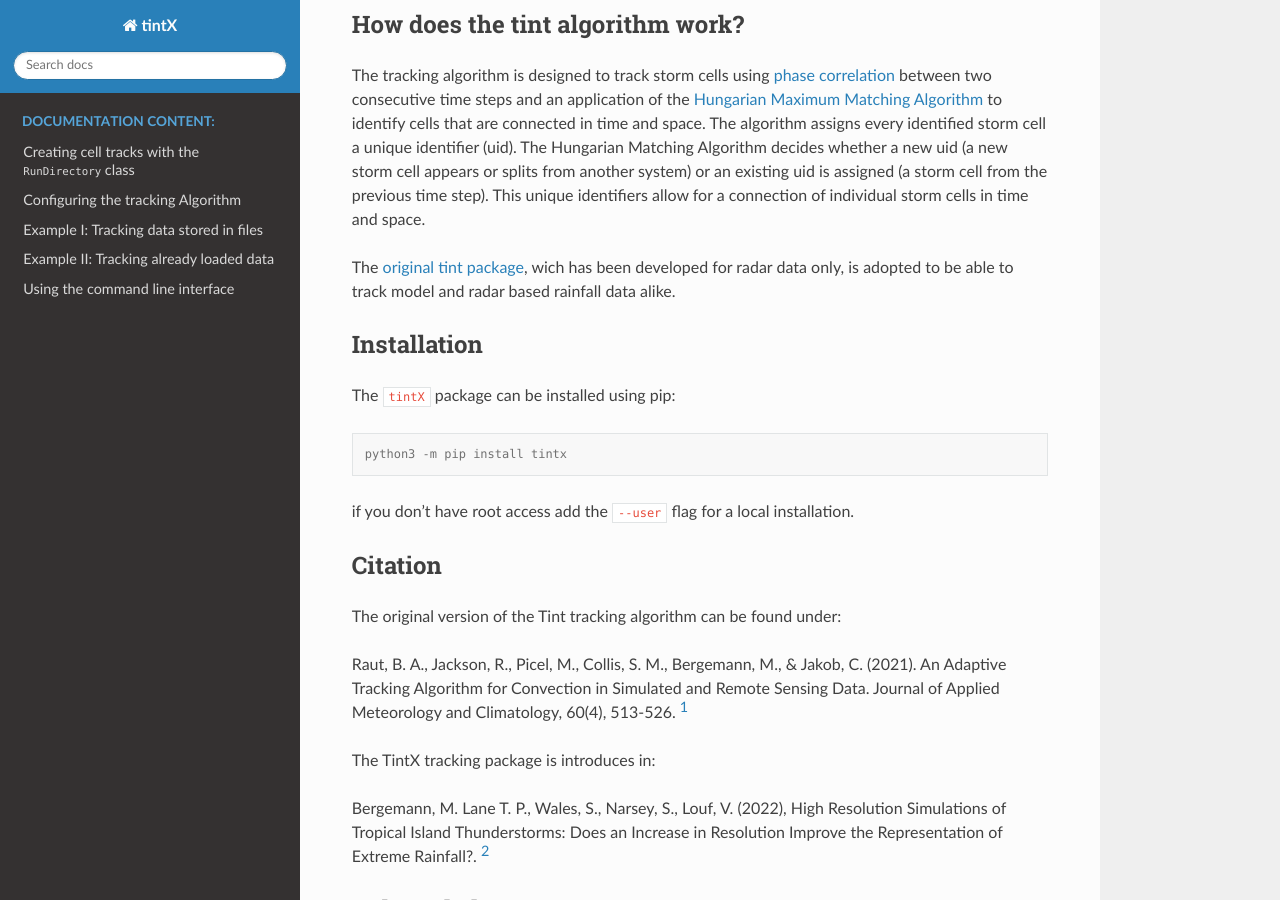
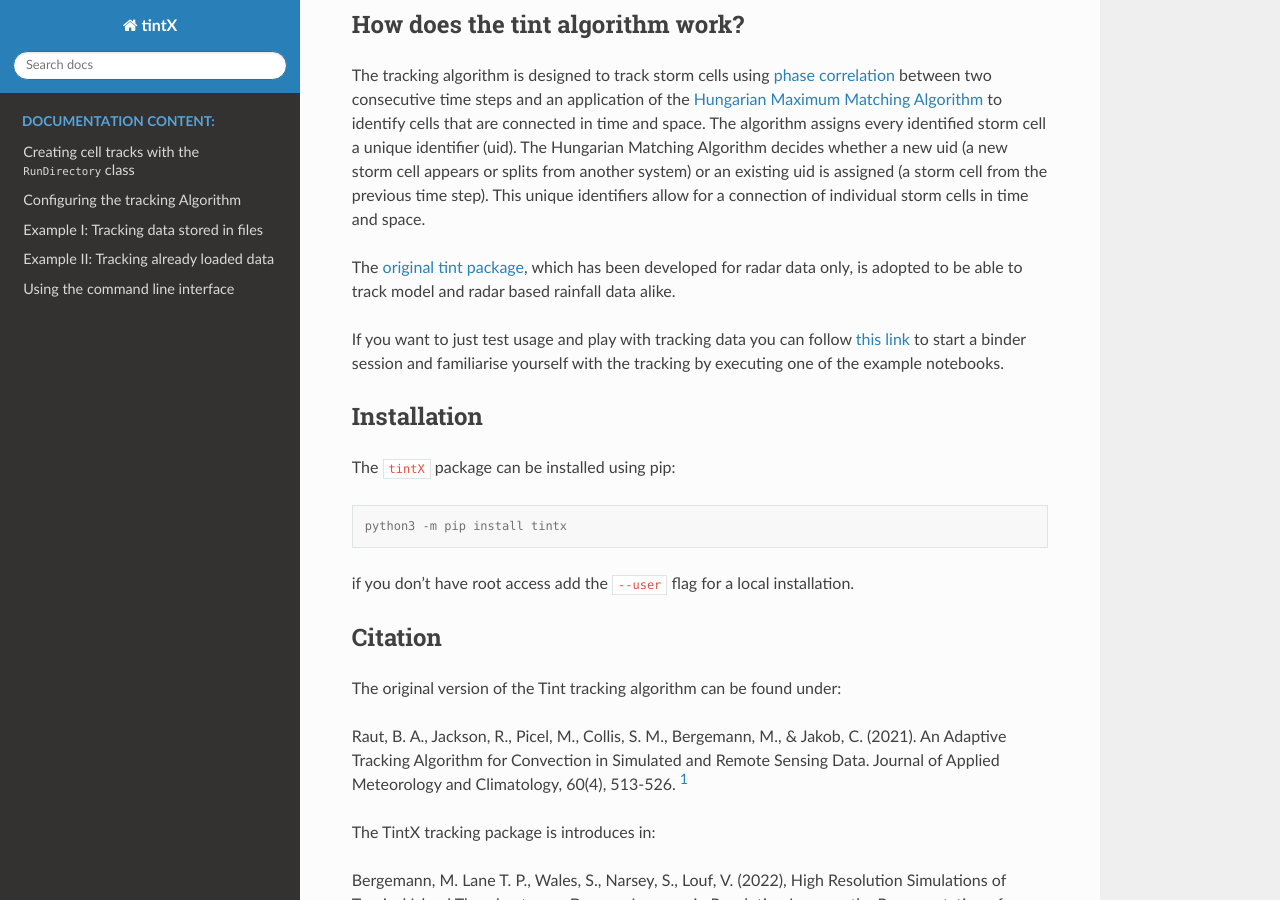
Before and after one commit to antarcticrainforest/tintX, a Sphinx documentation site: the page built from docs/source/index.rst, in a window 1280 px wide and 900 px high, scrolled down 317 px. Built offline with Sphinx 7.4.7 and the Read the Docs theme 2.0.0, drawn with Linux system fonts in a browser that asks for light colours.

Commit message:
Add links to binder

```diff
--- a/docs/source/index.rst
+++ b/docs/source/index.rst
@@ -15,6 +15,8 @@ Welcome to tintX's documentation!
    :target: https://github.com/antarcticrainforest/tintX/actions
 .. image:: https://badge.fury.io/py/tintx.svg
     :target: https://badge.fury.io/py/tintx
+.. image:: https://mybinder.org/badge_logo.svg
+ :target: https://mybinder.org/v2/gh/antarcticrainforest/tintX/main?labpath=Readme.ipynb
 
 TintX is an adaptation of the tint `tracking algorithm <https://github.com/openradar/TINT>`_.
 Tint and ``tintX`` are easy-to-use storm cell tracking package based on the
@@ -38,9 +40,15 @@ The Hungarian Matching Algorithm decides whether a new uid
 is assigned (a storm cell from the previous time step). This unique
 identifiers allow for a connection of individual storm cells in time and space.
 
-The `original tint package <https://github.com/openradar/TINT>`_, wich has
+The `original tint package <https://github.com/openradar/TINT>`_, which has
 been developed for radar data only, is adopted to be able to track model and
 radar based rainfall data alike.
+
+If you want to just test usage and play with tracking data you can follow
+`this link <https://mybinder.org/v2/gh/antarcticrainforest/tintX/add-binder?labpath=Readme.ipynb>`_
+to start a binder session and familiarise yourself with the tracking by executing
+one of the example notebooks.
+
 
 Installation
 ------------
@@ -52,6 +60,9 @@ The ``tintX`` package can be installed using pip:
    python3 -m pip install tintx
 
 if you don't have root access add the ``--user`` flag for a local installation.
+
+
+
 
 Citation
 --------
```
Also changed, not shown: README.md (+7 -3 lines).
